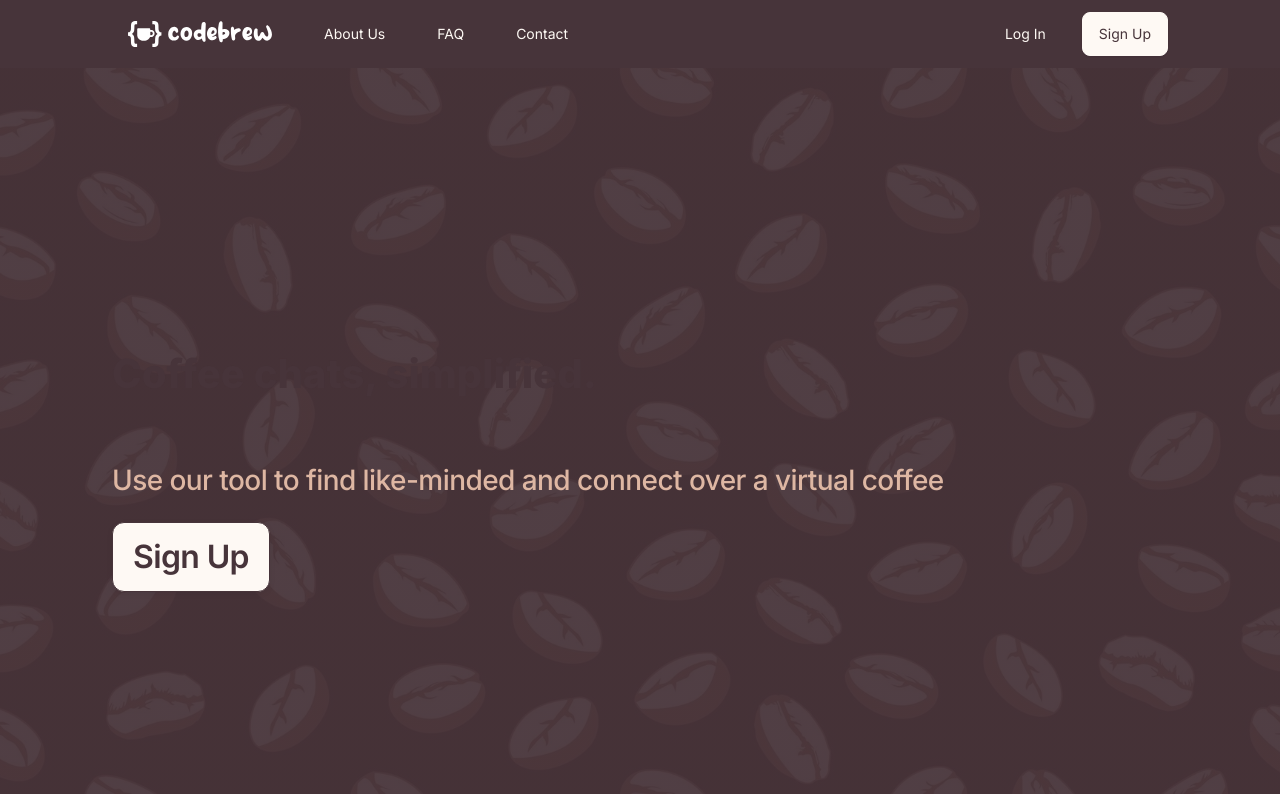
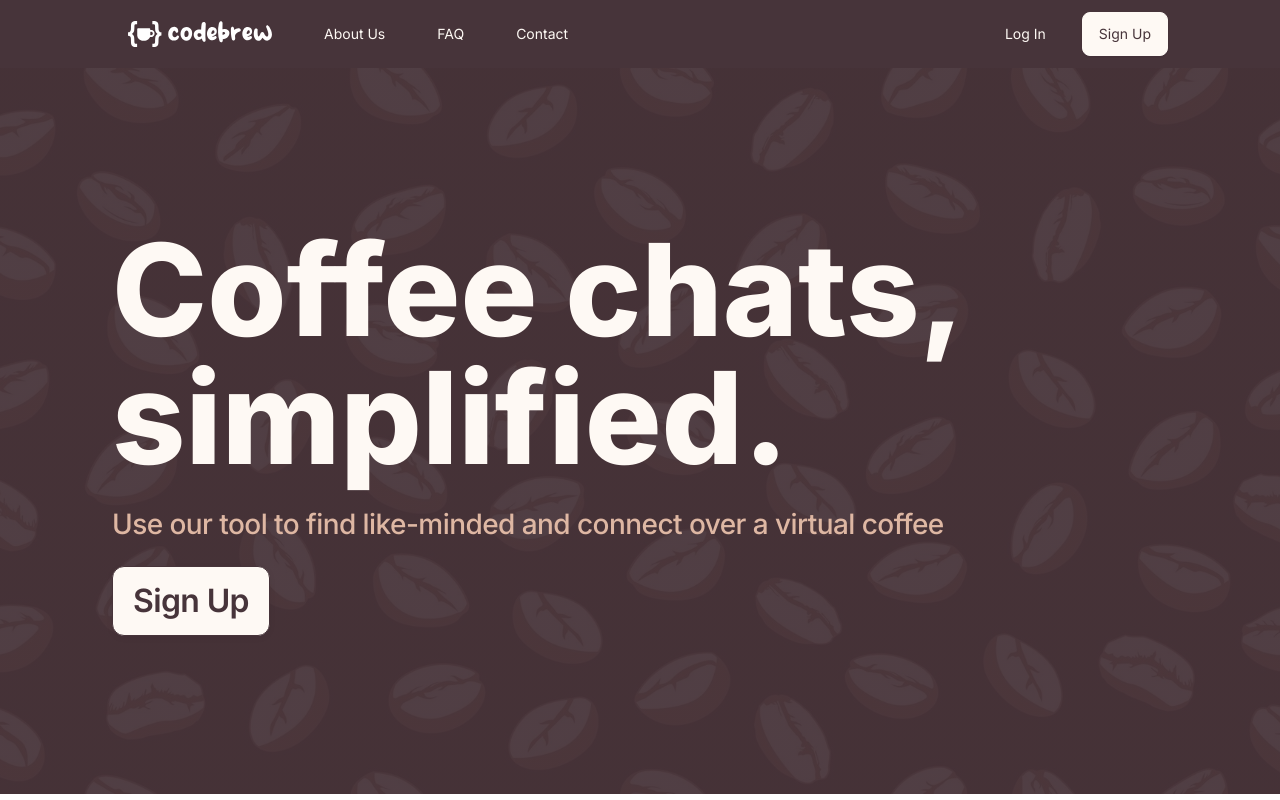
Before and after one commit to vishalicious213/coffee-chat, a React (Vite) app: page / in a window 1280 px wide. Shown: the top 800 px of the page. Built offline with nearby package versions, Linux system fonts and the light colour scheme.

Commit message:
fixing h1

```diff
--- a/src/components/features/icebreakers/icebreakers.css
+++ b/src/components/features/icebreakers/icebreakers.css
@@ -16,7 +16,7 @@ header {
     margin-bottom: 40px;
 }
 
-h1 {
+.constainer h1 {
     color: rgb(71, 52, 58);
     font-size: 2.5rem;
     margin-top: 40px;
```
